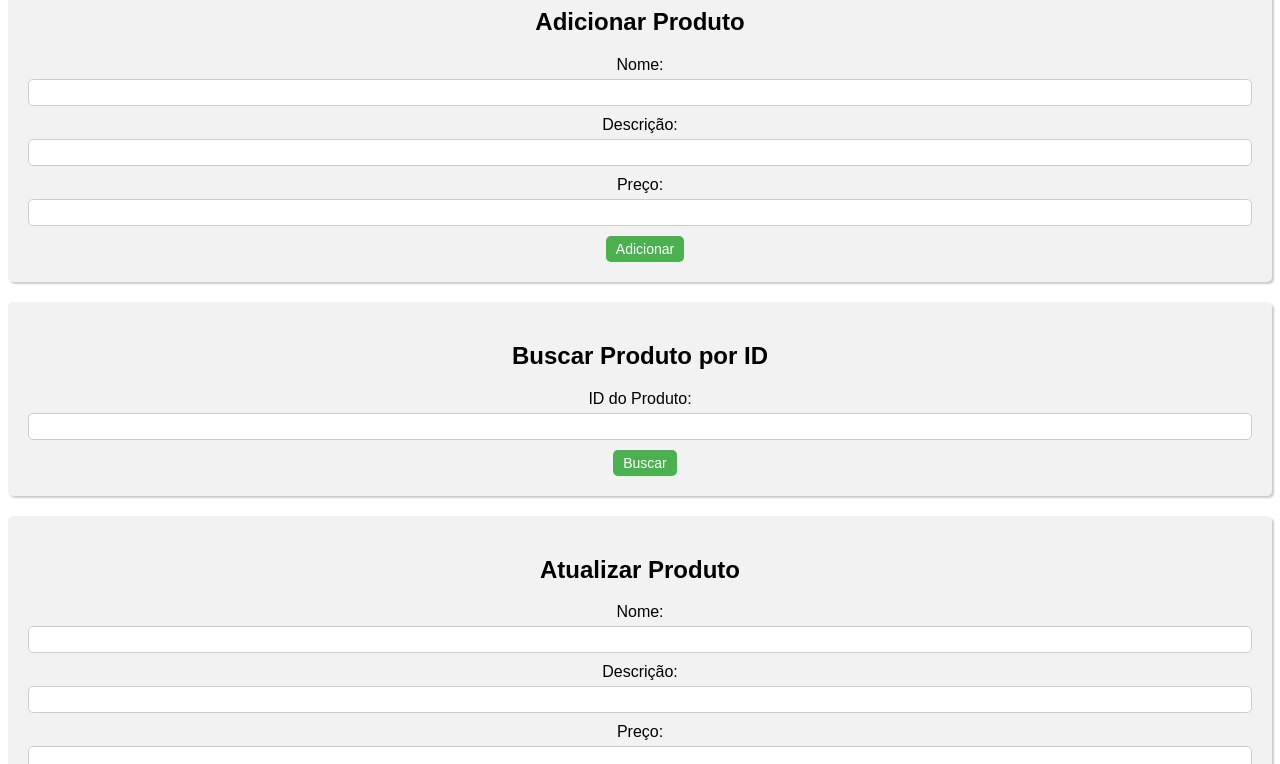
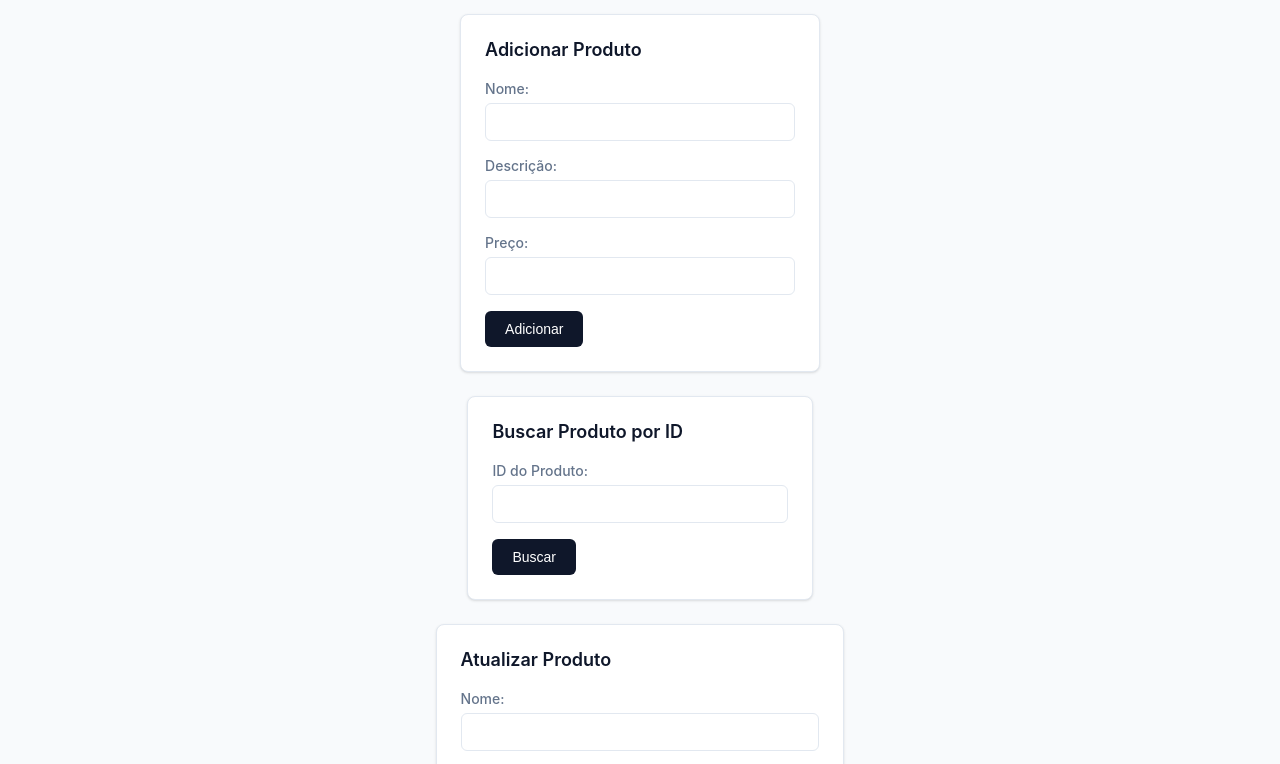
Before and after one commit to Iandaa/nuvem-frontend-supabase, a website: page index.html in a window 1280 px wide. Shown: the part 109-873 px from the top of the page. Drawn offline with Linux system fonts and the light colour scheme; no server answers.

Commit message:
Refactor CSS with variables and modern styles
Updated styles to use CSS variables for colors and improved layout.

```diff
--- a/style.css
+++ b/style.css
@@ -1,98 +1,165 @@
+/* Reset e Variáveis de Cores Sóbrias */
+:root {
+  --bg-primary: #f8fafc;
+  --bg-card: #ffffff;
+  --text-main: #1e293b;
+  --text-muted: #64748b;
+  --border-color: #e2e8f0;
+  --primary: #0f172a; /* Azul escuro/Grafite bem sóbrio */
+  --primary-hover: #334155;
+  --success: #10b981; /* Verde esmeralda mais moderno */
+  --shadow: 0 1px 3px 0 rgb(0 0 0 / 0.1), 0 1px 2px -1px rgb(0 0 0 / 0.1);
+}
+
 body {
-    font-family: Arial, sans-serif;
+  font-family: -apple-system, BlinkMacSystemFont, "Segoe UI", Roboto, Helvetica, Arial, sans-serif;
+  background-color: var(--bg-primary);
+  color: var(--text-main);
+  margin: 0;
+  padding: 40px 20px;
+  display: flex;
+  flex-direction: column;
+  align-items: center;
+}
+
+/* Container para centralizar e limitar a largura máxima do sistema */
+.container {
+  width: 100%;
+  max-width: 800px;
 }
 
 h1 {
-    margin-top: 20px;
-    margin-bottom: 10px;
+  font-size: 28px;
+  font-weight: 700;
+  color: var(--primary);
+  margin-bottom: 30px;
   text-align: center;
 }
 
-  ul {
-    list-style: none;
-    padding: 0;
-    margin: 0;
-    text-align: center;
+h2 {
+  font-size: 18px;
+  font-weight: 600;
+  color: var(--primary);
+  margin-top: 0;
+  margin-bottom: 20px;
+  text-align: left;
 }
 
-  li {
-    display: inline-block;
-    margin: 5px;
-    padding: 5px 10px;
-    background-color: #f2f2f2;
-    border-radius: 5px;
-    box-shadow: 2px 2px 2px #ccc;
-  }
-
-  button {
-    margin-left: 10px;
-    background-color: #4CAF50;
-    color: white;
-    border: none;
-    border-radius: 5px;
-    padding: 5px 10px;
-    text-align: center;
-    text-decoration: none;
-    display: inline-block;
-    font-size: 14px;
-    cursor: pointer;
-    transition: background-color 0.3s;
-  }
-
-  button:hover {
-    background-color: #3e8e41;
-  }
-
+/* Formulários Profissionais */
 form {
-    margin-top: 20px;
-    text-align: center;
-    background-color: #f2f2f2;
-    padding: 20px;
-    border-radius: 5px;
-    box-shadow: 2px 2px 2px #ccc;
+  background-color: var(--bg-card);
+  padding: 24px;
+  border-radius: 8px;
+  box-shadow: var(--shadow);
+  border: 1px solid var(--border-color);
+  margin-bottom: 24px;
+  text-align: left; /* Alinhamento à esquerda melhora muito a leitura */
 }
 
 label {
-    display: inline-block;
-    margin-bottom: 5px;
+  display: block;
+  font-size: 14px;
+  font-weight: 500;
+  color: var(--text-muted);
+  margin-bottom: 6px;
 }
 
 input[type="text"],
 input[type="number"] {
-    padding: 5px;
-    border-radius: 5px;
-    border: 1px solid #ccc;
   width: 100%;
-    margin-bottom: 10px;
+  padding: 10px 12px;
+  border-radius: 6px;
+  border: 1px solid var(--border-color);
+  background-color: #ffffff;
+  color: var(--text-main);
+  font-size: 14px;
+  margin-bottom: 16px;
   box-sizing: border-box;
+  transition: border-color 0.2s, box-shadow 0.2s;
 }
 
-  input[type="submit"],
-  button[type="submit"] {
-    background-color: #4CAF50;
-    color: white;
-    border: none;
-    border-radius: 5px;
-    padding: 5px 10px;
-    text-align: center;
-    text-decoration: none;
-    display: inline-block;
-    font-size: 14px;
-    cursor: pointer;
-    transition: background-color 0.3s;
+input[type="text"]:focus,
+input[type="number"]:focus {
+  outline: none;
+  border-color: var(--primary);
+  box-shadow: 0 0 0 3px rgba(15, 23, 42, 0.1);
 }
 
-  input[type="submit"]:hover,
-  button[type="submit"]:hover {
-    background-color: #3e8e41;
+/* Botões Modernos */
+button,
+input[type="submit"] {
+  display: inline-block;
+  background-color: var(--primary);
+  color: #ffffff;
+  border: none;
+  border-radius: 6px;
+  padding: 10px 20px;
+  font-size: 14px;
+  font-weight: 500;
+  cursor: pointer;
+  transition: background-color 0.2s;
+  width: auto;
 }
 
+button:hover,
+input[type="submit"]:hover {
+  background-color: var(--primary-hover);
+}
+
+/* Se você usar um botão verde de sucesso, adicione a classe .btn-success */
+.btn-success {
+  background-color: var(--success);
+}
+.btn-success:hover {
+  background-color: #059669;
+}
+
+/* Ajuste para inputs de número */
 input[type="number"]::-webkit-outer-spin-button,
 input[type="number"]::-webkit-inner-spin-button {
   -webkit-appearance: none;
   margin: 0;
 }
-
 input[type="number"] {
   -moz-appearance: textfield;
 }
+
+/* --- ESTILIZAÇÃO PARA EXIBIR OS PRODUTOS --- */
+/* Em vez de usar UL/LI que ficam estranhos para dados, recomendo usar uma Tabela (Table) no HTML */
+.table-container {
+  background-color: var(--bg-card);
+  border-radius: 8px;
+  box-shadow: var(--shadow);
+  border: 1px solid var(--border-color);
+  overflow: hidden;
+  margin-top: 24px;
+}
+
+table {
+  width: 100%;
+  border-collapse: collapse;
+  text-align: left;
+  font-size: 14px;
+}
+
+th {
+  background-color: #f1f5f9;
+  color: var(--text-muted);
+  font-weight: 600;
+  padding: 12px 16px;
+  border-bottom: 1px solid var(--border-color);
+}
+
+td {
+  padding: 12px 16px;
+  border-bottom: 1px solid var(--border-color);
+  color: var(--text-main);
+}
+
+tr:last-child td {
+  border-bottom: none;
+}
+
+tr:hover {
+  background-color: #f8fafc;
+}
```
Lines whose indentation alone changed are shown as unchanged.
